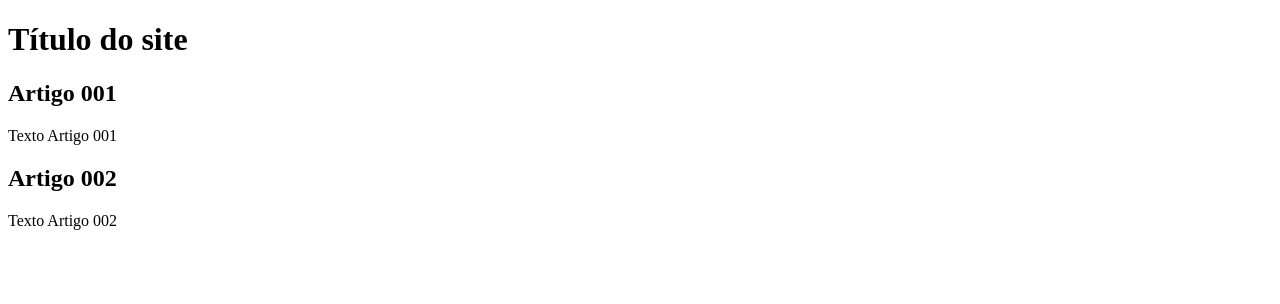
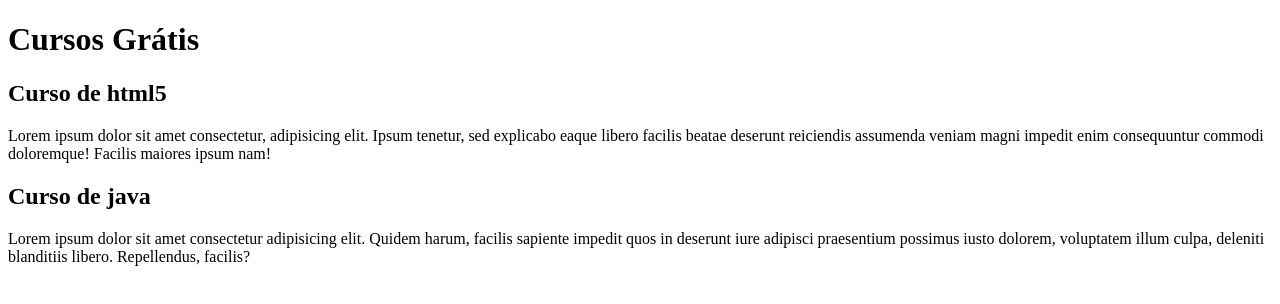
Before and after one commit to Kdias1/projeto-site, a plain HTML site: page index.html in a window 1280 px wide. Drawn offline with Linux system fonts and the light colour scheme.

Commit message:
comecei a escrever o conteúdo

```diff
--- a/index.html
+++ b/index.html
@@ -9,15 +9,15 @@
 <body>
     <main>
         <header>
-            <h1>Título do site</h1>
+            <h1>Cursos Grátis</h1>
         </header>
         <article>
-            <h2>Artigo 001</h2>
-            <p>Texto Artigo 001</p>
+            <h2>Curso de html5</h2>
+            <p>Lorem ipsum dolor sit amet consectetur, adipisicing elit. Ipsum tenetur, sed explicabo eaque libero facilis beatae deserunt reiciendis assumenda veniam magni impedit enim consequuntur commodi doloremque! Facilis maiores ipsum nam!</p>
         </article>
         <article>
-            <h2>Artigo 002</h2>
-            <p>Texto Artigo 002</p>
+            <h2>Curso de java</h2>
+            <p>Lorem ipsum dolor sit amet consectetur adipisicing elit. Quidem harum, facilis sapiente impedit quos in deserunt iure adipisci praesentium possimus iusto dolorem, voluptatem illum culpa, deleniti blanditiis libero. Repellendus, facilis?</p>
         </article>
     </main>
 </body>
```
